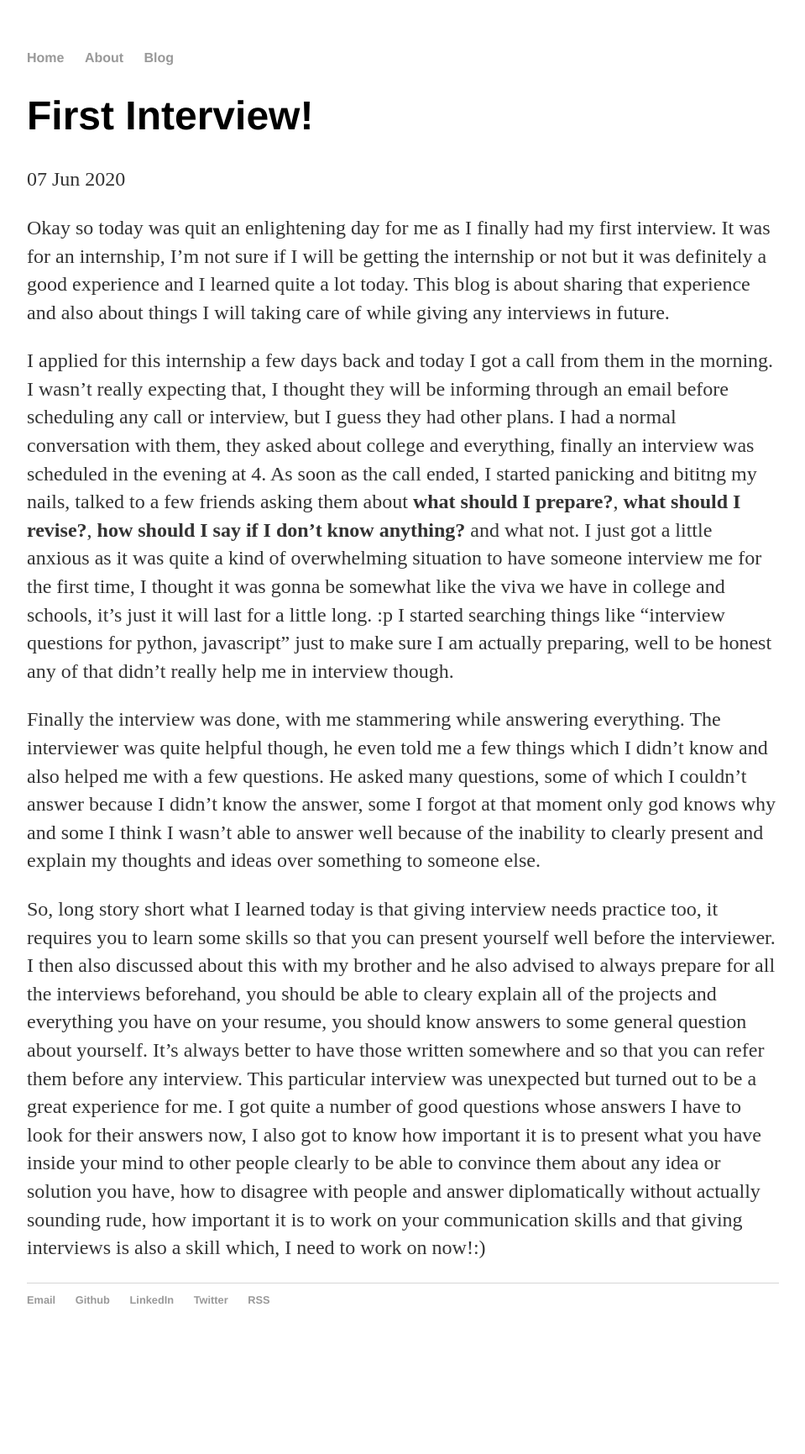
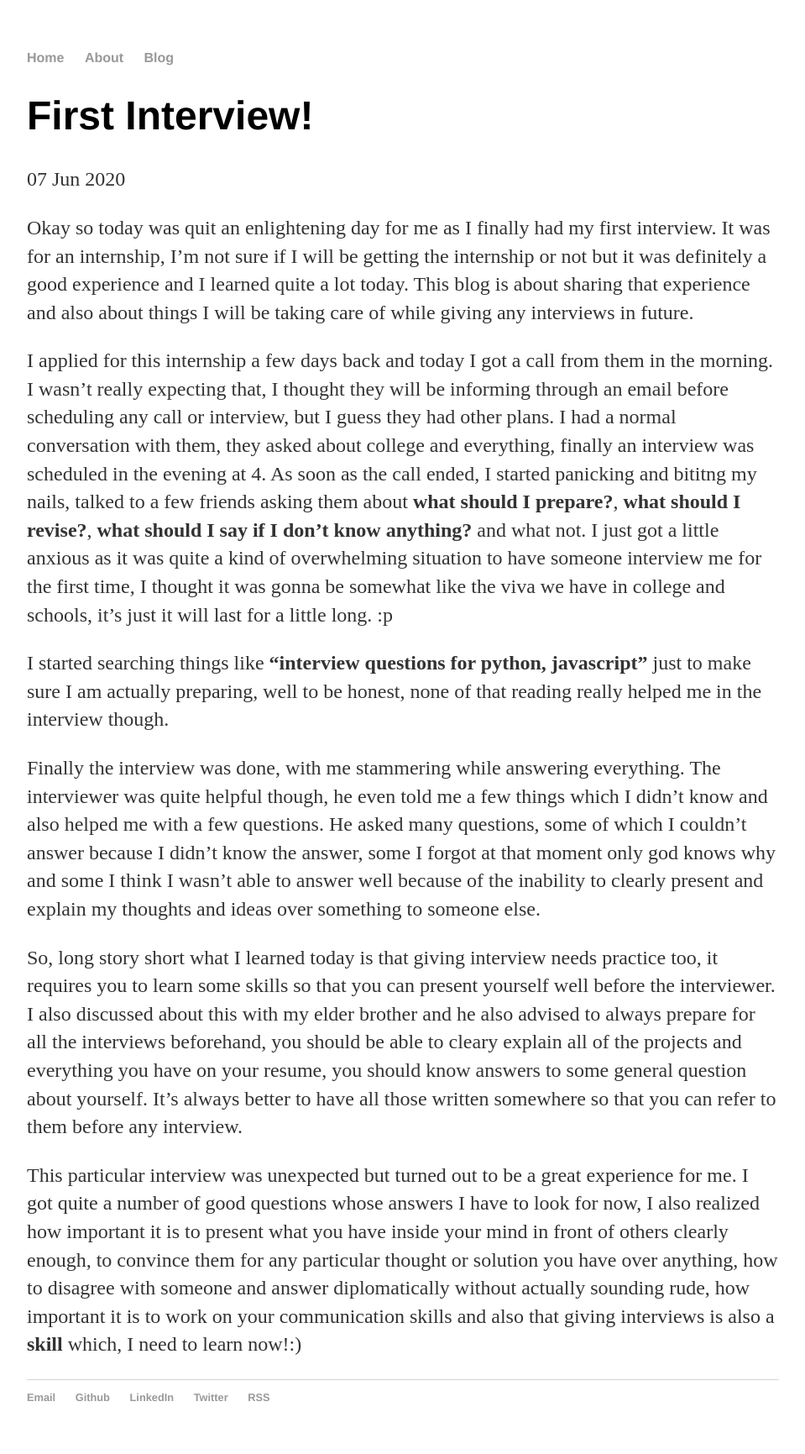
Before and after one commit to ssurbhi560/ssurbhi560.github.io, a Jekyll site: the page built from _posts/2020-06-07-First-Interview.md, in a window 1280 px wide. Shown: the whole page at 84% size, without its empty margins (160-1119 px from the left). Built offline with Jekyll 4.4.1, drawn with Linux system fonts in a browser that asks for light colours; before the commit the page ends 1615 px from its top, so only the background shows below that.

Commit message:
correcting mistakes

```diff
--- a/_posts/2020-06-07-First-Interview.md
+++ b/_posts/2020-06-07-First-Interview.md
@@ -4,12 +4,14 @@
 date: 2020-6-7
 ---
 Okay so today was quit an enlightening day for me as I finally had my first interview. It was for an internship, I'm not sure if I will be getting the internship or not but it was definitely a good experience and I learned quite a lot today.
-This blog is about sharing that experience and also about things I will taking care of while giving any interviews in future.
+This blog is about sharing that experience and also about things I will be taking care of while giving any interviews in future.
 
-I applied for this internship a few days back and today I got a call from them in the morning. I wasn't really expecting that, I thought they will be informing through an email before scheduling any call or interview, but I guess they had other plans. I had a normal conversation with them, they asked about college and everything, finally an interview was scheduled in the evening at 4. As soon as the call ended, I started panicking and bititng my nails, talked to a few friends asking them about **what should I prepare?**, **what should I revise?**, **how should I say if I don't know anything?** and what not. I just got a little anxious as it was quite a kind of overwhelming situation to have someone interview me for the first time, I thought it was gonna be somewhat like the viva we have in college and schools, it's just it will last for a little long. :p
-I started searching things like "interview questions for python, javascript" just to make sure I am actually preparing, well to be honest any of that didn't really help me in interview though.
+I applied for this internship a few days back and today I got a call from them in the morning. I wasn't really expecting that, I thought they will be informing through an email before scheduling any call or interview, but I guess they had other plans. I had a normal conversation with them, they asked about college and everything, finally an interview was scheduled in the evening at 4. As soon as the call ended, I started panicking and bititng my nails, talked to a few friends asking them about **what should I prepare?**, **what should I revise?**, **what should I say if I don't know anything?** and what not. I just got a little anxious as it was quite a kind of overwhelming situation to have someone interview me for the first time, I thought it was gonna be somewhat like the viva we have in college and schools, it's just it will last for a little long. :p
+
+I started searching things like **"interview questions for python, javascript"** just to make sure I am actually preparing, well to be honest, none of that reading really helped me in the interview though.
 
 Finally the interview was done, with me stammering while answering everything. The interviewer was quite helpful though, he even told me a few things which I didn't know and also helped me with a few questions. He asked many questions, some of which I couldn't answer because I didn't know the answer, some I forgot at that moment only god knows why and some I think I wasn't able to answer well because of the inability to clearly present and explain my thoughts and ideas over something to someone else.
 
-So, long story short what I learned today is that giving interview needs practice too, it requires you to learn some skills so that you can present yourself well before the interviewer. I then also discussed about this with my brother and he also advised to always prepare for all the interviews beforehand, you should be able to cleary explain all of the projects and everything you have on your resume, you should know answers to some general question about yourself. It's always better to have those written somewhere and so that you can refer them before any interview.
-This particular interview was unexpected but turned out to be a great experience for me. I got quite a number of good questions whose answers I have to look for their answers now, I also got to know how important it is to present what you have inside your mind to other people clearly to be able to convince them about any idea or solution you have, how to disagree with people and answer diplomatically without actually sounding rude, how important it is to work on your communication skills and that giving interviews is also a skill which, I need to work on now!:)
+So, long story short what I learned today is that giving interview needs practice too, it requires you to learn some skills so that you can present yourself well before the interviewer. I also discussed about this with my elder brother and he also advised to always prepare for all the interviews beforehand, you should be able to cleary explain all of the projects and everything you have on your resume, you should know answers to some general question about yourself. It's always better to have all those written somewhere so that you can refer to them before any interview.
+
+This particular interview was unexpected but turned out to be a great experience for me. I got quite a number of good questions whose answers I have to look for now, I also realized how important it is to present what you have inside your mind in front of others clearly enough, to convince them for any particular thought or solution you have over anything, how to disagree with someone and answer diplomatically without actually sounding rude, how important it is to work on your communication skills and also that giving interviews is also a **skill** which, I need to learn now!:)
```
